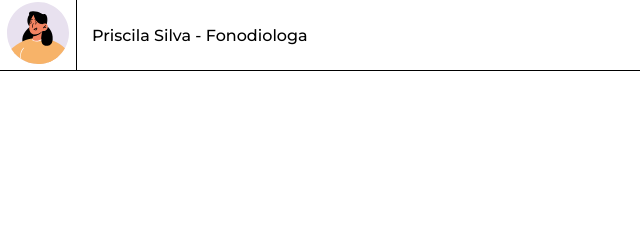
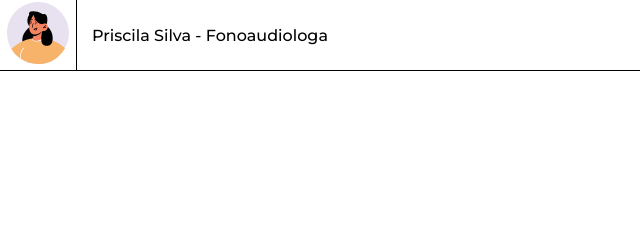
Before and after one commit to Melobreno/chat, a plain HTML site: page frontend/index.html in a window 1280 px wide. Both pictures are taken after typing "Sample" into the empty fields and a click on the button "Entrar". Shown: the top 240 px of the page, 0-640 px from the left. Drawn offline with nearby package versions, Linux system fonts and the light colour scheme.

Commit message:
Nome profissional

```diff
--- a/frontend/index.html
+++ b/frontend/index.html
@@ -26,7 +26,7 @@
             <section class="header_message">
                 <div>
                     <span class="imgUser"><img src="./assets/userPriscila.svg" alt=""></span>
-                    <p class="content_User">Priscila Silva - Fonodiologa</p>
+                    <p class="content_User">Priscila Silva - Fonoaudiologa</p>
                 </div>
                 <span><img src="./assets/config dots.svg" alt=""></span>
             </section>
```
Also changed, not shown: frontend/assets/background2.png (deleted).
